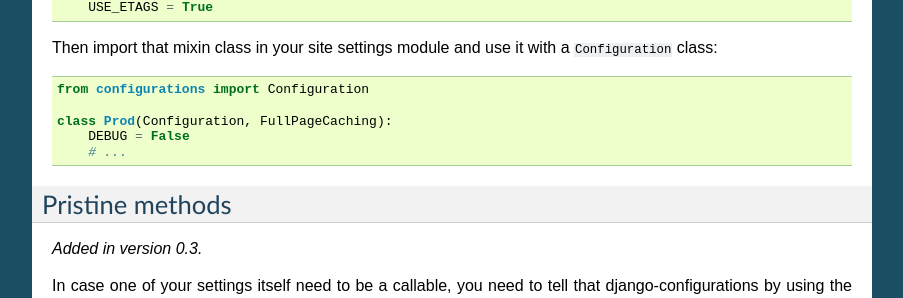
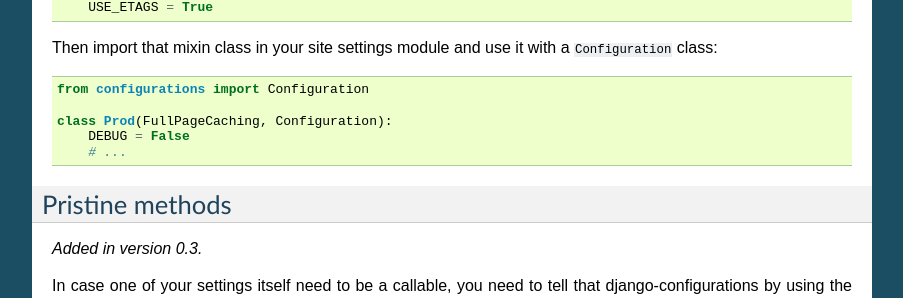
Before and after one commit to jazzband/django-configurations, a Sphinx documentation site: the page built from docs/patterns.rst, in a window 1280 px wide and 900 px high, scrolled down 996 px. Shown: the part 146-444 px from the top of the window, without its empty margins (198-1101 px from the left). Built offline with Sphinx 7.4.7, drawn with Linux system fonts in a browser that asks for light colours.

```diff
--- a/docs/patterns.rst
+++ b/docs/patterns.rst
@@ -71,7 +71,7 @@ a ``Configuration`` class::
 
     from configurations import Configuration
 
-    class Prod(Configuration, FullPageCaching):
+    class Prod(FullPageCaching, Configuration):
         DEBUG = False
         # ...
 
```
